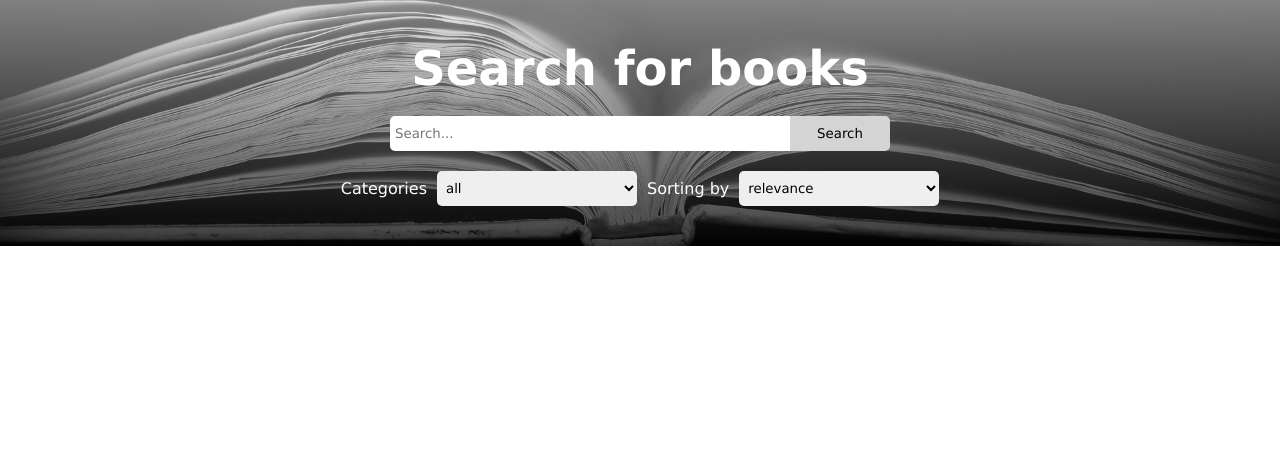
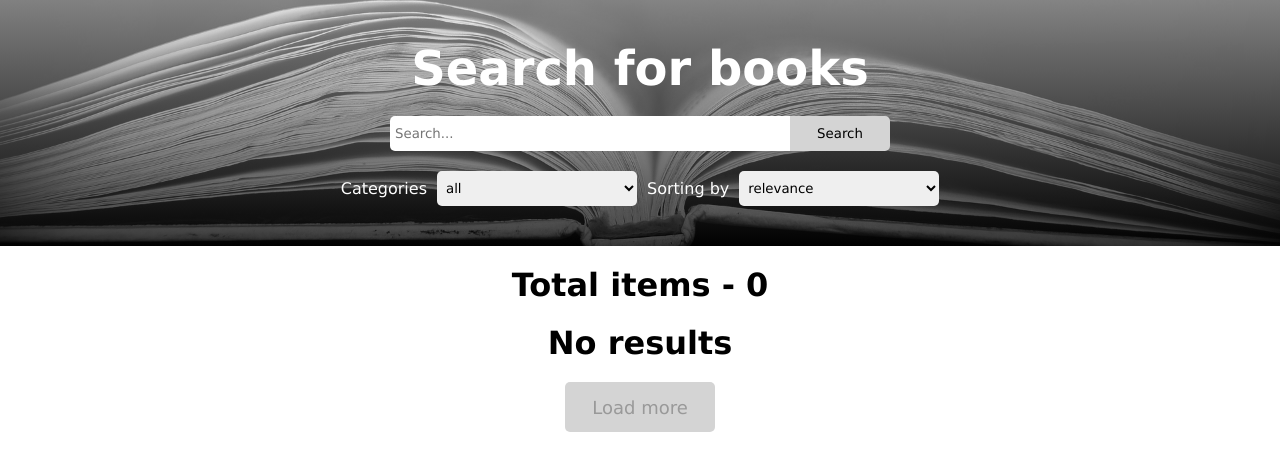
Before and after one commit to Roman0vsky/booksearch, a React (Create React App) app: page / in a window 1280 px wide. Shown: the top 470 px of the page. Built offline with nearby package versions, Linux system fonts and the light colour scheme.

Commit message:
added pagination

```diff
--- a/src/App.css
+++ b/src/App.css
@@ -4,3 +4,9 @@
   box-sizing: border-box;
   font-family: Verdana, Geneva, Tahoma, sans-serif;
 }
+.App {
+  display: flex;
+  flex-direction: column;
+  align-items: center;
+  width: 100%;
+}
--- a/src/App.tsx
+++ b/src/App.tsx
@@ -3,6 +3,7 @@ import React, { useEffect, useState } from "react";
 import "./App.css";
 import Content from "./components/Content/Content";
 import Header from "./components/Header/Header";
+import MyButton from "./components/MyButton/MyButton";
 
 type TBook = {
   volumeInfo: {
@@ -17,30 +18,46 @@ type TBook = {
 
 function App() {
   const [books, setBooks] = useState<TBook[]>([]);
+  const [book, setBook] = useState("");
+  const [totalItems, setTotalItems] = useState(0);
   const [isLoading, setLoading] = useState(false);
 
   function handleSearch(book: string) {
+    if (book === "") {
+      return [];
+    }
     setLoading(true);
     axios
       .get(
-        `https://www.googleapis.com/books/v1/volumes?q=${book}&key=AIzaSyCamNDFoi4wnbgAK5LcO7YSb_PrJsCE5Pc`
+        `https://www.googleapis.com/books/v1/volumes?q=${book}&key=AIzaSyCamNDFoi4wnbgAK5LcO7YSb_PrJsCE5Pc&maxResults=30`
       )
       .then((data) => {
-        console.log(data.data.items);
-        console.log("useEffect works");
+        // console.log(data.data);
+        setBook(book);
+        setTotalItems(+data.data.totalItems);
         setBooks(data.data.items);
         setLoading(false);
       });
   }
 
-  function changeLoading() {
-
+  function loadMore() {
+    setLoading(true);
+    axios
+      .get(
+        `https://www.googleapis.com/books/v1/volumes?q=${book}&key=AIzaSyCamNDFoi4wnbgAK5LcO7YSb_PrJsCE5Pc&maxResults=30&startIndex=${+books.length}`
+      )
+      .then((data) => {
+        // console.log(data.data);
+        setBooks(books.concat(data.data.items));
+        setLoading(false);
+      });
   }
 
   return (
     <div className="App">
       <Header handleSearch={handleSearch} />
-      <Content books={books} isLoading={isLoading} />
+      <h1>Total items - {totalItems}</h1>
+      <Content books={books} isLoading={isLoading} totalItems={totalItems} loadMore={loadMore}/>
     </div>
   );
 }
--- a/src/components/Book/Book.css
+++ b/src/components/Book/Book.css
@@ -1,4 +1,15 @@
 .Book {
   display: flex;
   flex-direction: column;
+  width: 300px;
+  height: 100%;
+  margin: 20px;
 }
+.Book > img {
+  width: 300px;
+  height: 400px;
+}
+.Book__Title {
+  font-weight: bold;
+  margin: 5px 0;
+}
--- a/src/components/Book/Book.tsx
+++ b/src/components/Book/Book.tsx
@@ -13,7 +13,7 @@ export default function Book(props: BookProps) {
     <li className="Book">
       <img src={props.bookImg} alt={`IMG: ${props.bookTitle}`} />
       <span>{props.bookCategories?.join(", ")}</span>
-      <span>{props.bookTitle}</span>
+      <span className="Book__Title">{props.bookTitle}</span>
       <span>{props.bookAuthors?.join(", ")}</span>
     </li>
   );
--- a/src/components/Content/Content.css
+++ b/src/components/Content/Content.css
@@ -1,7 +1,36 @@
 .Content {
   display: flex;
+  flex-direction: column;
+  align-items: center;
+}
+.Content__ul {
+  display: flex;
   flex-wrap: wrap;
-  justify-content: space-between;
+  justify-content: center;
   padding: 20px;
   list-style-type: none;
+  max-width: 1600px;
 }
+.LoadMoreButton {
+  height: 50px;
+  width: 150px;
+  font-size: 18px;
+  padding: 5px;
+  border: none;
+  border-radius: 5px;
+  background: rgb(212, 212, 212);
+  margin-bottom: 20px;
+}
+.LoadMoreButton:hover {
+  background: rgb(186, 186, 186);
+}
+.LoadMoreButtonDisabled {
+  height: 50px;
+  width: 150px;
+  font-size: 18px;
+  padding: 5px;
+  border: none;
+  border-radius: 5px;
+  background: rgb(212, 212, 212);
+  margin-bottom: 20px;
+}
--- a/src/components/Content/Content.tsx
+++ b/src/components/Content/Content.tsx
@@ -5,14 +5,20 @@ import "./Content.css";
 type ContentProps = {
   books: Array<any>;
   isLoading: boolean;
+  totalItems: number;
+  loadMore: () => void;
 };
 
 export default function Content(props: ContentProps) {
   const loadingTemplate = <h1>Loading...</h1>;
 
   const defaultTemplate = (
-    <ul className="Content">
-      {props.books.map((book) => (
+    <div className="Content">
+      <ul className="Content__ul">
+        {props.books === undefined || props.books.length === 0 ? (
+          <h1>No results</h1>
+        ) : (
+          props.books.map((book) => (
             <Book
               key={book.id}
               bookImg={book.volumeInfo.imageLinks?.thumbnail}
@@ -20,8 +26,21 @@ export default function Content(props: ContentProps) {
               bookTitle={book.volumeInfo?.title}
               bookAuthors={book.volumeInfo?.authors}
             />
-      ))}
+          ))
+        )}
       </ul>
+      <button
+      onClick={props.loadMore}
+        className={
+          props.books.length < props.totalItems
+            ? "LoadMoreButton"
+            : "LoadMoreButtonDisabled"
+        }
+        disabled={props.books.length < props.totalItems ? false : true}
+      >
+        Load more
+      </button>
+    </div>
   );
 
   return props.isLoading ? loadingTemplate : defaultTemplate;
--- a/src/components/Header/Header.css
+++ b/src/components/Header/Header.css
@@ -9,6 +9,8 @@
   background-size: cover;
   opacity: 1;
   padding: 20px;
+  margin-bottom: 20px;
+  width: 100%;
 }
 .Header__form {
   display: flex;
@@ -37,3 +39,8 @@
   justify-content: center;
   align-items: center;
 }
+@media screen and (max-width: 539px) {
+  .Header__title {
+    font-size: 24px;
+  }
+}
--- a/src/components/Header/Header.tsx
+++ b/src/components/Header/Header.tsx
@@ -13,7 +13,7 @@ export default function Header(props: HeaderProps) {
   const [book, setBook] = useState("");
 
   function handleChange(e: any) {
-    const book = e.target.value;
+    const book = e.target.value.trim();
     setBook(book);
   }
 
@@ -34,22 +34,21 @@ export default function Header(props: HeaderProps) {
       <div className="container">
         <div className="container__inner">
           <span className="Header__text">Categories</span>
-          <MySelect>
-            <option value="all">all</option>
-            <option value="art">art</option>
-            <option value="biography">biography</option>
-            <option value="computers">computers</option>
-            <option value="history">history</option>
-            <option value="medical">medical</option>
-            <option value="poetry">poetry</option>
-          </MySelect>
+          <MySelect
+            options={[
+              { value: "all" },
+              { value: "art" },
+              { value: "biography" },
+              { value: "computers" },
+              { value: "history" },
+              { value: "medical" },
+              { value: "poetry" },
+            ]}
+          />
         </div>
         <div className="container__inner">
           <span className="Header__text">Sorting by</span>
-          <MySelect>
-            <option value="relevance">relevance</option>
-            <option value="newest">newest</option>
-          </MySelect>
+          <MySelect options={[{ value: "relevance" }, { value: "newest" }]} />
         </div>
       </div>
     </div>
--- a/src/components/MyButton/MyButton.css
+++ b/src/components/MyButton/MyButton.css
@@ -6,7 +6,11 @@
   border-radius: 0 5px 5px 0;
   background: rgb(212, 212, 212);
 }
-
 .MyButton:hover {
   background: rgb(186, 186, 186);
 }
+@media screen and (max-width: 539px) {
+  .MyButton {
+    border-radius: 5px;
+  }
+}
--- a/src/components/MyInput/MyInput.css
+++ b/src/components/MyInput/MyInput.css
@@ -6,3 +6,9 @@
   border: none;
   border-radius: 5px 0 0 5px;
 }
+@media screen and (max-width: 539px) {
+  .MyInput {
+    border-radius: 5px;
+    margin-bottom: 20px;
+  }
+}
--- a/src/components/MySelect/MySelect.css
+++ b/src/components/MySelect/MySelect.css
@@ -6,3 +6,8 @@
   border: none;
   border-radius: 5px;
 }
+@media screen and (max-width: 400px) {
+  .MySelect {
+    width: 150px;
+  }
+}
--- a/src/components/MySelect/MySelect.tsx
+++ b/src/components/MySelect/MySelect.tsx
@@ -1,10 +1,19 @@
 import React from "react";
 import "./MySelect.css";
 
+type Option = {
+  value: string;
+};
 type MySelectProps = {
-  children: React.ReactNode;
+  options: Array<Option>;
 };
 
-export default function MySelect({ children }: MySelectProps) {
-  return <select className="MySelect">{children}</select>;
+export default function MySelect(props: MySelectProps) {
+  return (
+    <select className="MySelect">
+      {props.options.map((option) => (
+        <option value={option.value}>{option.value}</option>
+      ))}
+    </select>
+  );
 }
```
Lines whose indentation alone changed are shown as unchanged.
